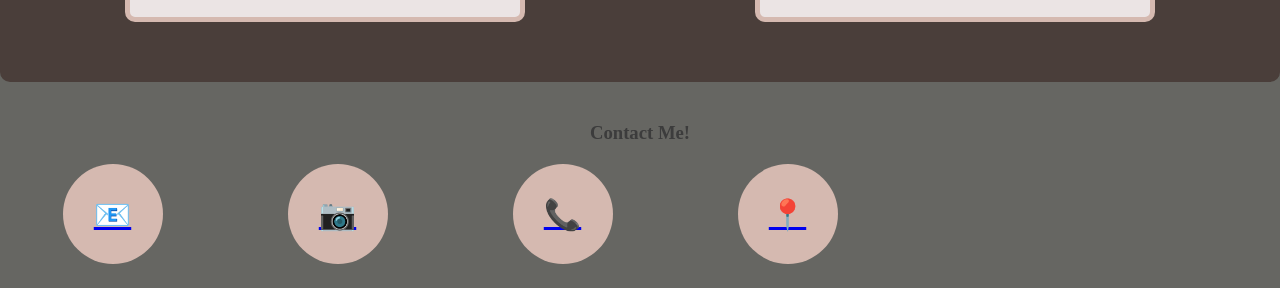
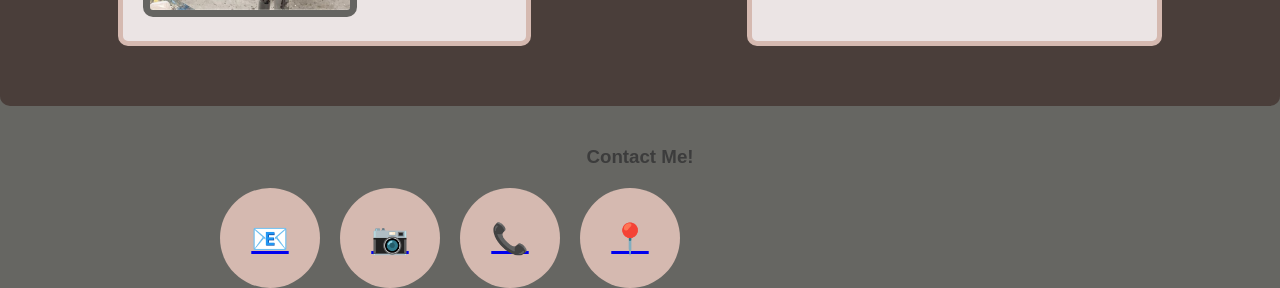
Before and after one commit to LeBoeufL/lleboeuf.github.io, a plain HTML site: page index.html in a window 1280 px wide. Shown: the part 1933-2221 px from the top of the page. Before the commit the page ends 2197 px from the top, so only its background shows below. Drawn offline with Linux system fonts and the light colour scheme.

Commit message:
Fixing my font

```diff
--- a/website.html
+++ b/index.html
@@ -21,7 +21,7 @@
     </header>
     <nav class="menu_container">
         <ul class="menu">
-            <li><a href="website.html">Home</a></li>
+            <li><a href="index.html">Home</a></li>
             <li><a href="full_gallery.html">Full Gallery</a></li>
             <li><a href="about.html">About</a></li>
             <li><a href="contact.html">Contact Me</a></li>
--- a/website.css
+++ b/website.css
@@ -252,7 +252,9 @@
 
 body {
   background-color: rgb(102, 102, 98);
+    font-family: Arial, sans-serif;
 }
+
 
 html, body {
   margin: 0;
@@ -369,9 +371,11 @@ html, body {
 
 .contact_icons {
     display: flex;
-    justify-content: space-around;
+    justify-content: center;
+    align-items: center;
     flex-wrap: wrap;
     width: 100%;
+    gap: 20px;
     max-width: 900px;
     margin-top: 20px;
 }
```
Also changed, not shown: about.html (+1 -1 lines), contact.html (+1 -1 lines), full_gallery.html (+1 -1 lines), 1 other file.
